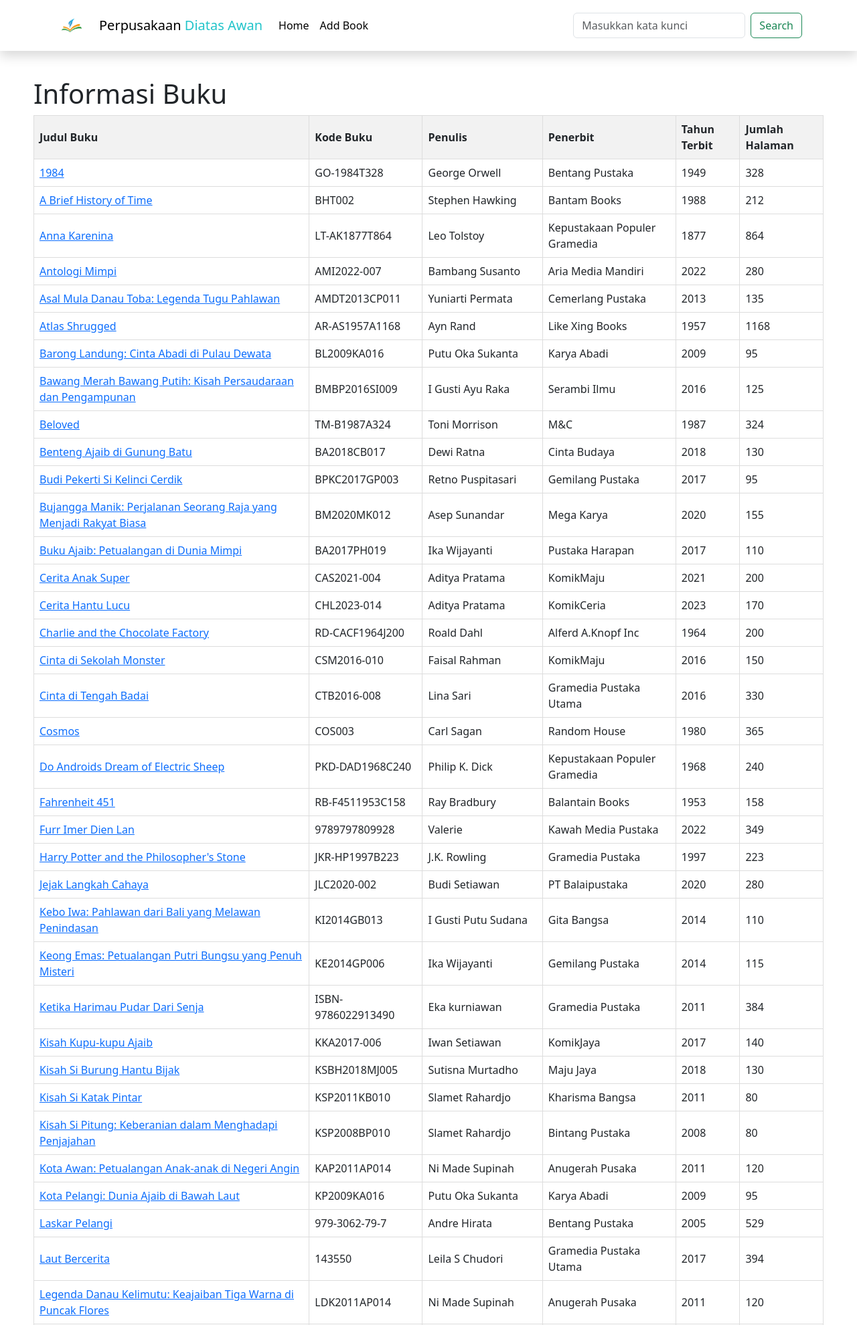
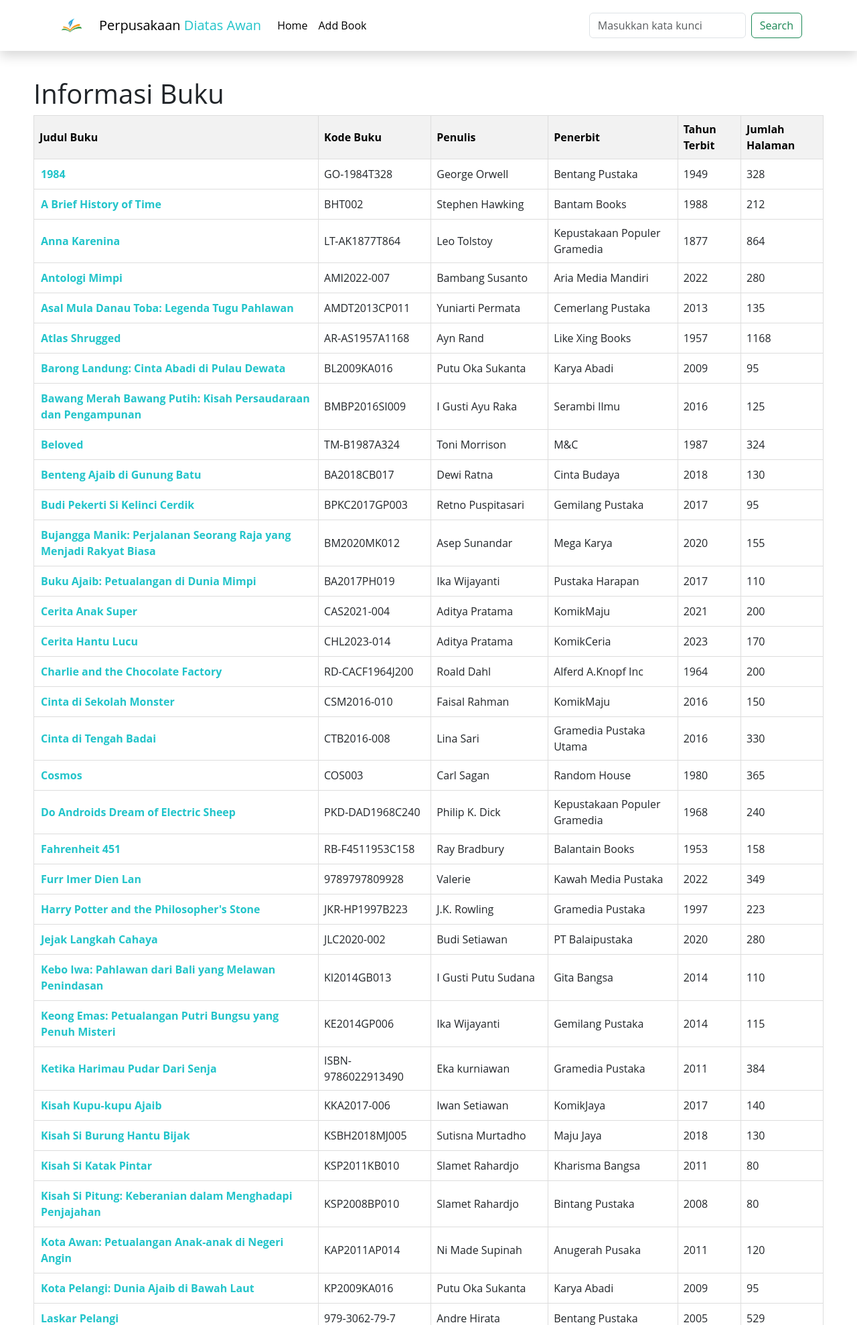
Before and after one commit to MinervaMob/perpustakaan-diatas-awan, a Flask app: page /book in a window 1280 px wide. Shown: the top 1979 px of the page at 67% size. Run offline with Flask 3, Linux system fonts and the light colour scheme.

Commit message:
men-style tabel judul buku

```diff
--- a/static/style.css
+++ b/static/style.css
@@ -1,12 +1,19 @@
 :root {
   --primary: #22c4ca;
   --bg: #010101;
+  --secondary: #f2f2f2;
+  --highlight: #ffb32d;
+}
+
+body {
+  /* background-color: var(--bg); */
+  /* color: #fff; */
+  font-family: "Open Sans", sans-serif;
 }
 
 .container-book {
   padding-top: 100px;
-  margin-right: 50px;
-  margin-left: 50px;
+  margin: 0 50px;
 }
 
 .navbar-brand span {
@@ -71,17 +78,25 @@
 }
 
 th {
-  background-color: #f2f2f2;
+  background-color: var(--secondary);
+  color: var(--bg);
 }
 
-/* waktu eksekusi */
 .alert {
   background-color: var(--primary);
   text-align: center;
+  color: #fff;
+  padding: 10px;
+  border-radius: 5px;
 }
 
 .delete {
   color: var(--primary);
+  cursor: pointer;
+}
+
+.delete:hover {
+  color: var(--highlight);
 }
 
 .border {
@@ -218,3 +248,22 @@
   justify-content: center;
   padding-top: 100px;
 }
+
+.tabel-judul-buku {
+  padding: 10px;
+    border-bottom: 1px solid #ddd;
+    text-align: left;
+    font-family: "Open Sans", sans-serif;
+}
+
+.tabel-judul-buku .judul-buku {
+  color: var(--primary);
+    text-decoration: none;
+    font-weight: bold;
+    transition: color 0.3s ease, transform 0.3s ease;
+}
+
+.tabel-judul-buku .judul-buku:hover {
+  color: var(--highlight);
+    transform: scale(1.1);
+}
--- a/templates/book.html
+++ b/templates/book.html
@@ -15,8 +15,8 @@
     </tr>
     {% for book in books %}
     <tr>
-      <td>
-        <a href="{{ url_for('detail', judul_buku=book.judul_buku) }}"
+      <td class="tabel-judul-buku">
+        <a class="judul-buku" href="{{ url_for('detail', judul_buku=book.judul_buku) }}"
           >{{ book.judul_buku }}</a
         >
       </td>
```
Also changed, not shown: other parts of static/style.css (+44 -29 lines).
